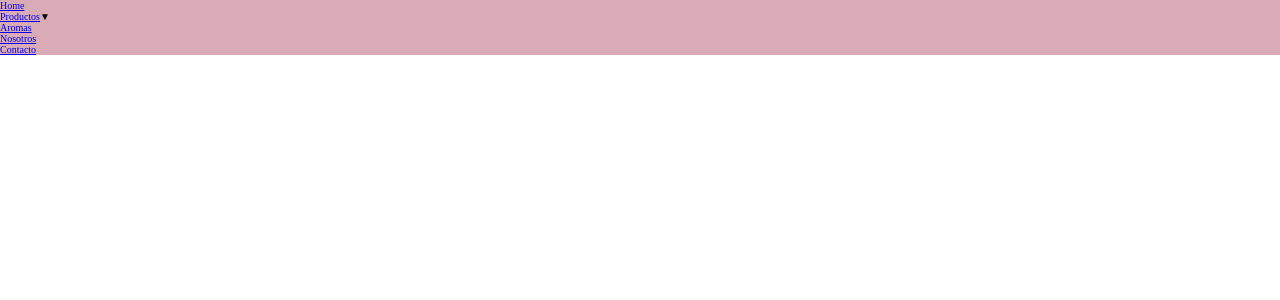
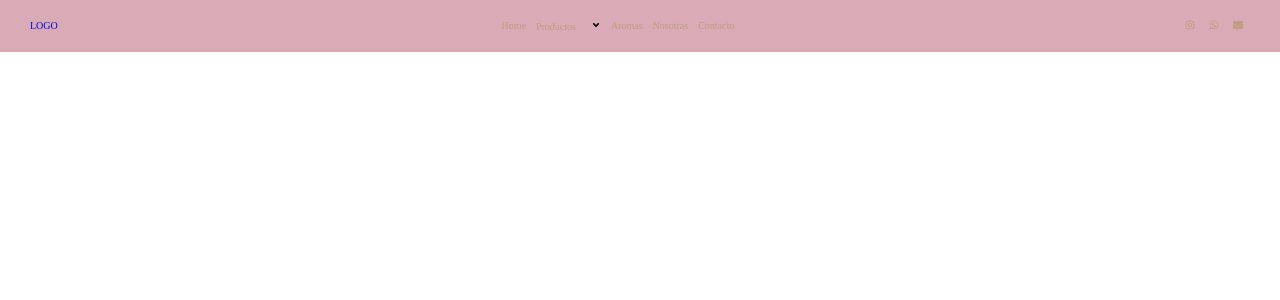
Before and after one commit to Nimrodxx92/Proyecto-Amora, a React (Vite) app: page / in a window 1280 px wide. Shown: the top 300 px of the page. Built offline with nearby package versions, Linux system fonts and the light colour scheme.

Commit message:
Modif Navbar

```diff
--- a/package.json
+++ b/package.json
@@ -12,6 +12,7 @@
   "dependencies": {
     "react": "^18.2.0",
     "react-dom": "^18.2.0",
+    "react-icons": "^5.0.1",
     "react-router-dom": "^6.22.1"
   },
   "devDependencies": {
--- a/src/App.jsx
+++ b/src/App.jsx
@@ -3,7 +3,7 @@ import Navbar from "./Navbar";
 import Home from "./components/Home";
 import Productos from "./components/Productos";
 import Aromas from "./components/Aromas";
-import Nosotros from "./components/Nosotros";
+import Nosotras from "./components/Nosotras";
 import Contacto from "./components/Contacto";
 import "./scss/index.scss";
 
@@ -15,7 +15,7 @@ function App() {
         <Route path="/" element={<Home />} />
         <Route path="/productos" element={<Productos />} />
         <Route path="/aromas" element={<Aromas />} />
-        <Route path="/nosotros" element={<Nosotros />} />
+        <Route path="/nosotros" element={<Nosotras />} />
         <Route path="/contacto" element={<Contacto />} />
       </Routes>
     </BrowserRouter>
--- a/src/Navbar.jsx
+++ b/src/Navbar.jsx
@@ -1,5 +1,12 @@
 import { useState } from "react";
-import { NavLink } from "react-router-dom";
+import { NavLink, Link } from "react-router-dom";
+import {
+  FaInstagram,
+  FaWhatsapp,
+  FaEnvelope,
+  FaAngleDown,
+  FaAngleUp,
+} from "react-icons/fa";
 
 const NavBar = () => {
   const [showProductos, setShowProductos] = useState(false);
@@ -23,23 +30,30 @@ const NavBar = () => {
       ],
     },
     { name: "Aromas", link: "/aromas" },
-    { name: "Nosotros", link: "/nosotros" },
+    { name: "Nosotras", link: "/nosotras" },
     { name: "Contacto", link: "/contacto" },
   ];
 
   return (
     <nav>
+      <div className="logo">
+        <NavLink to="/">
+          <span>LOGO</span>
+        </NavLink>
+      </div>
       <ul>
         {menuItems.map((item, index) => (
           <li key={index}>
-            {item.name === "Productos" ? (
+            <NavLink to={item.link} activeClassName="active">
+              {item.name}
+            </NavLink>
+            {item.name === "Productos" && (
               <>
-                <NavLink to={item.link}>{item.name}</NavLink>
-                <span onClick={toggleProductos}>
-                  {showProductos ? "▲" : "▼"}
+                <span className="arrow" onClick={toggleProductos}>
+                  {showProductos ? <FaAngleUp /> : <FaAngleDown />}
                 </span>
                 {showProductos && (
-                  <ul>
+                  <ul className="submenu">
                     {item.submenu.map((subitem, subindex) => (
                       <li key={subindex}>
                         <NavLink
@@ -53,16 +67,21 @@ const NavBar = () => {
                   </ul>
                 )}
               </>
-            ) : (
-              <li>
-                <NavLink to={item.link} activeClassName="active">
-                  {item.name}
-                </NavLink>
-              </li>
             )}
           </li>
         ))}
       </ul>
+      <div className="icons-redes">
+        <Link to="#">
+          <FaInstagram />
+        </Link>
+        <Link to="#">
+          <FaWhatsapp />
+        </Link>
+        <Link to="#">
+          <FaEnvelope />
+        </Link>
+      </div>
     </nav>
   );
 };
--- a/src/scss/base/_resets.scss
+++ b/src/scss/base/_resets.scss
@@ -8,3 +8,18 @@ html {
   margin: 0;
   box-sizing: border-box;
 }
+
+li {
+  list-style: none;
+}
+
+a {
+  text-decoration: none;
+}
+
+button {
+  text-transform: uppercase;
+  border: none;
+  cursor: pointer;
+  font-weight: bold;
+}
--- a/src/scss/base/_variables.scss
+++ b/src/scss/base/_variables.scss
@@ -2,3 +2,5 @@
 $background-primary: #d8abb7;
 $background-botton: #d87e96;
 $background-banner: #edd5d8;
+
+$color-font: #bf9c7c;
--- a/src/scss/components/_navbar.scss
+++ b/src/scss/components/_navbar.scss
@@ -4,4 +4,26 @@
 
 nav {
   background-color: v.$background-primary;
+  display: flex;
+  justify-content: space-between;
+  padding: 2rem 3rem;
+  ul {
+    display: flex;
+    gap: 1rem;
+    a {
+      color: v.$color-font;
+    }
+    .arrow {
+      margin-left: 15px;
+    }
+    .submenu {
+      display: flex;
+      flex-direction: column;
+      margin: 10px 0;
+    }
+  }
+  .icons-redes a {
+    color: v.$color-font;
+    margin: 0.7rem;
+  }
 }
--- /dev/null
+++ b/src/scss/index.css
@@ -0,0 +1,50 @@
+html {
+  font-size: 62.5%;
+}
+
+* {
+  padding: 0;
+  margin: 0;
+  box-sizing: border-box;
+}
+
+li {
+  list-style: none;
+}
+
+a {
+  text-decoration: none;
+}
+
+button {
+  text-transform: uppercase;
+  border: none;
+  cursor: pointer;
+  font-weight: bold;
+}
+
+nav {
+  background-color: #d8abb7;
+  display: flex;
+  justify-content: space-between;
+  padding: 2rem 3rem;
+}
+nav ul {
+  display: flex;
+  gap: 1rem;
+}
+nav ul a {
+  color: #bf9c7c;
+}
+nav ul .arrow {
+  margin-left: 15px;
+}
+nav ul .submenu {
+  display: flex;
+  flex-direction: column;
+  margin: 10px 0;
+}
+nav .icons-redes a {
+  color: #bf9c7c;
+  margin: 0.7rem;
+}/*# sourceMappingURL=index.css.map */
```
Also changed, not shown: src/components/Nosotras.jsx (renamed from src/components/Nosotros.jsx), 2 other files (tests, documents, lock files or other folders).
